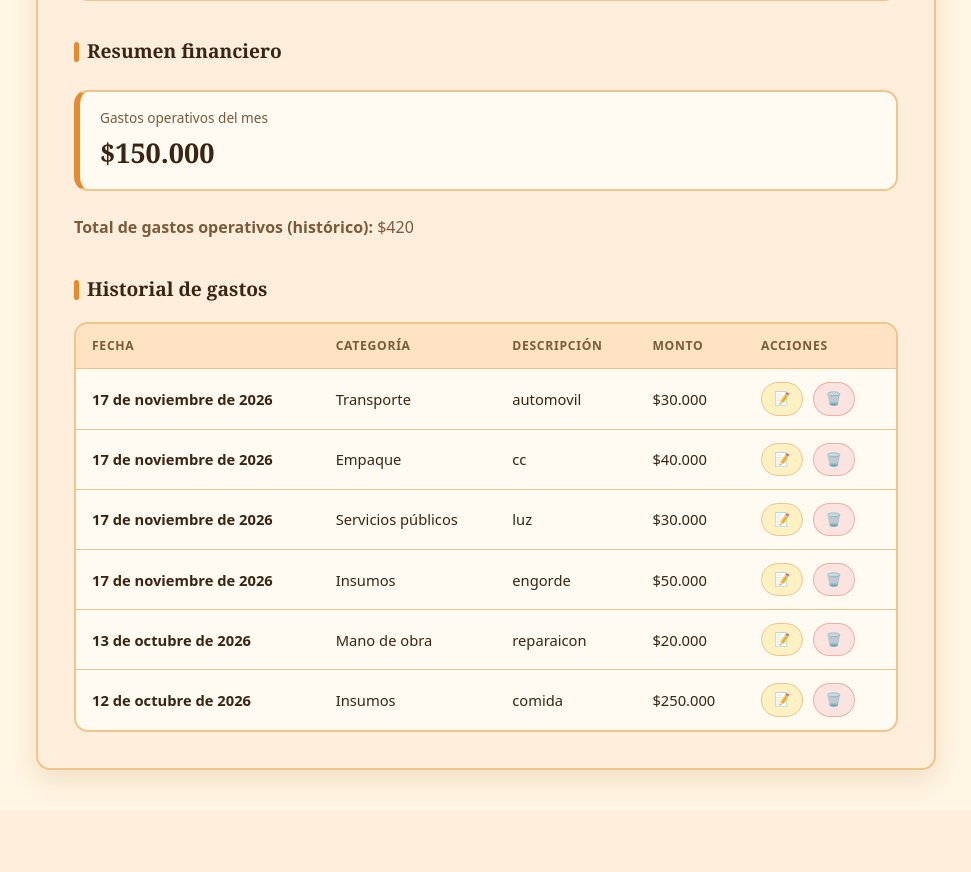
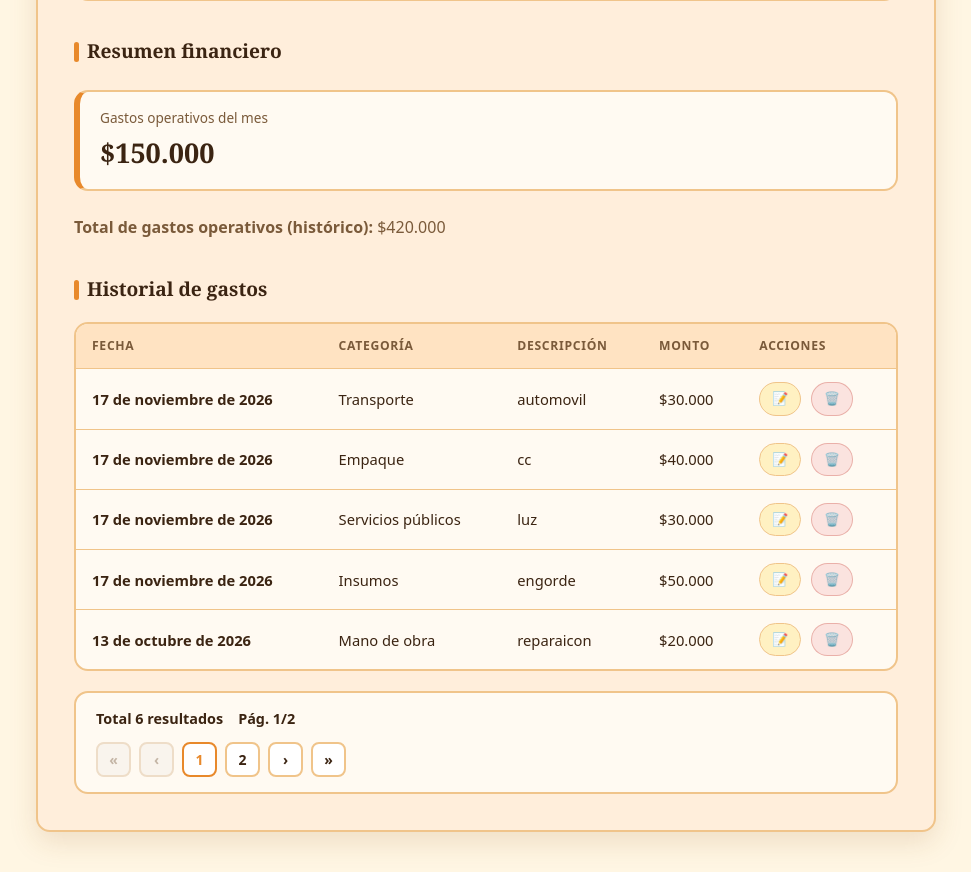
Before and after one commit to johancal30-ui/Galpon_Proyecto, a Django app: page /gastos/ in a window 1280 px wide. Shown: the part 720-1592 px from the top of the page, without its empty margins (154-1125 px from the left). Before the commit the page ends 1494 px from the top, so only its background shows below. Run offline with Django 5.2, Linux system fonts and the light colour scheme; a user stored in the database is signed in; data comes from the database, SQL or seed files in the repository; both versions use the stored data as it was after the commit.

Commit message:
paginar de gastos

```diff
--- a/Galpon_Proyecto/templates/gasto.html
+++ b/Galpon_Proyecto/templates/gasto.html
@@ -213,6 +213,60 @@
         .messages .warning { background: #FFE9B8; color: #6B4A00; border-color: var(--sol); }
         .error-campo { background: var(--cresta-claro); color: #7A1F14; padding: 10px 14px; border-radius: 10px; margin-bottom: 15px; font-size: .9rem; font-weight: 600; border-left: 5px solid var(--cresta); }
 
+        /* ---------- Estilos del Paginador (Idéntico a Alimentos) ---------- */
+        .pagination-container {
+            background-color: #FFFAF2;
+            border: 2px solid var(--borde);
+            border-radius: var(--radio);
+            padding: 15px 20px;
+            margin-top: 20px;
+            display: flex;
+            flex-direction: column;
+            gap: 12px;
+        }
+        .pagination-info {
+            color: var(--tinta);
+            font-size: 0.9rem;
+            font-weight: 600;
+            display: flex;
+            gap: 15px;
+        }
+        .pagination-controls {
+            display: flex;
+            gap: 8px;
+        }
+        .page-btn {
+            display: inline-flex;
+            justify-content: center;
+            align-items: center;
+            min-width: 35px;
+            height: 35px;
+            padding: 0 10px;
+            border-radius: 8px;
+            border: 2px solid var(--borde);
+            background-color: #ffffff;
+            color: var(--tinta);
+            text-decoration: none;
+            font-weight: 600;
+            font-size: 14px;
+            transition: all 0.2s ease;
+        }
+        .page-btn:hover:not(.disabled):not(.active) {
+            background-color: var(--fondo);
+            border-color: var(--naranja);
+        }
+        .page-btn.active {
+            border-color: var(--naranja-fuerte);
+            color: var(--naranja-fuerte);
+            background-color: #ffffff;
+            font-weight: bold;
+        }
+        .page-btn.disabled {
+            background-color: #f9f4ed;
+            color: #c4b5a5;
+            border-color: #eeddc8;
+            cursor: not-allowed;
+        }
     </style>
 </head>
 <body>
@@ -258,12 +312,13 @@
         <div class="kpis">
             <div class="kpi">
                 <p>Gastos operativos del mes</p>
+                <!-- Arreglado el formato para que no se dañen los costos -->
                 <p class="valor">${{ gastos_mes }}</p>
             </div>
         </div>
 
         <p>
-            <strong>Total de gastos operativos (histórico):</strong> ${{ gastos_totales|floatformat:"0g" }}
+            <strong>Total de gastos operativos (histórico):</strong> ${{ gastos_totales }}
         </p>
 
         <h3>Historial de gastos</h3>
@@ -284,6 +339,7 @@
                         <td>{{ gasto.fecha }}</td>
                         <td>{{ gasto.get_categoria_display }}</td>
                         <td>{{ gasto.descripcion }}</td>
+                        <!-- Formateo arreglado con floatformat o la variable que ya traigas -->
                         <td>${{ gasto.monto_form }}</td>
                         <td>
                             <a class="accion editar" href="{% url 'editar_gasto' gasto.id %}" title="Editar">📝</a>
@@ -296,6 +352,40 @@
                 </tbody>
             </table>
         </div>
+
+               <!-- PAGINADOR -->
+        <div class="pagination-container">
+            <div class="pagination-info">
+                <span>Total {{ gastos.paginator.count }} resultados</span>
+                <span>Pág. {{ gastos.number }}/{{ gastos.paginator.num_pages }}</span>
+            </div>
+
+            <div class="pagination-controls">
+                {% if gastos.has_previous %}
+                    <a href="?page=1" class="page-btn">«</a>
+                    <a href="?page={{ gastos.previous_page_number }}" class="page-btn">‹</a>
+                {% else %}
+                    <span class="page-btn disabled">«</span>
+                    <span class="page-btn disabled">‹</span>
+                {% endif %}
+
+                {% for num in gastos.paginator.page_range %}
+                    {% if gastos.number == num %}
+                        <span class="page-btn active">{{ num }}</span>
+                    {% elif num > gastos.number|add:'-3' and num < gastos.number|add:'3' %}
+                        <a href="?page={{ num }}" class="page-btn">{{ num }}</a>
+                    {% endif %}
+                {% endfor %}
+
+                {% if gastos.has_next %}
+                    <a href="?page={{ gastos.next_page_number }}" class="page-btn">›</a>
+                    <a href="?page={{ gastos.paginator.num_pages }}" class="page-btn">»</a>
+                {% else %}
+                    <span class="page-btn disabled">›</span>
+                    <span class="page-btn disabled">»</span>
+                {% endif %}
+            </div>
+        </div>
     </div>
 </body>
 </html>
--- a/Galpon_Proyecto/views.py
+++ b/Galpon_Proyecto/views.py
@@ -829,6 +829,15 @@ def agregar_bultos(request):
 
 
 # GASTOS OPERATIVOS ANDRES
+
+def formato_numero(valor):
+    if valor is None:
+        return "0"
+    try:
+        return "{:,.0f}".format(float(valor)).replace(",", ".")
+    except (ValueError, TypeError):
+        return "0"
+
 @login_required
 def registrar_gasto(request):
     form = GastoOperativoForm()
@@ -843,15 +852,15 @@ def registrar_gasto(request):
 
         if not categoria:
             error_manual = "Debes seleccionar una categoría."
-
         elif not descripcion:
             error_manual = "La descripción es obligatoria."
-
         elif not monto:
             error_manual = "El monto es obligatorio."
         else:
             try:
-                monto_float = float(monto)
+                # AQUI ESTA LA MAGIA: Limpiamos los puntos de miles antes de convertir a número
+                monto_limpio = str(monto).replace('.', '').replace(',', '.')
+                monto_float = float(monto_limpio)
                 if monto_float <= 0:
                     error_manual = "El monto debe ser mayor a cero."
             except (ValueError, TypeError):
@@ -865,7 +874,8 @@ def registrar_gasto(request):
                 registrado_por=request.user,
             )
             gasto.save()
-            messages.success(request, f'Gasto registrado. Monto: ${gasto.monto}')
+            monto_bonito = formato_numero(gasto.monto)
+            messages.success(request, f'Gasto registrado. Monto: ${monto_bonito}')
             return redirect('registrar_gasto')
 
     hoy = date.today()
@@ -894,26 +904,29 @@ def registrar_gasto(request):
     else:
         costo_por_cubeta = 0
 
-    gastos = GastoOperativo.objects.all()
-
-    gastos_mes = f"{int(gastos_mes):,}".replace(",", ".")
-    gastos_totales = f"{int(gastos_totales):,}".replace(",", ".")
+    # --- PAGINACIÓN ---
+    gastos_list = GastoOperativo.objects.all().order_by('-fecha')
+    paginator = Paginator(gastos_list, 5)
+    page_number = request.GET.get('page')
+    gastos = paginator.get_page(page_number)
 
     for gasto in gastos:
-        gasto.monto_form = f"{int(gasto.monto):,}".replace(",", ".")
+        gasto.monto_form = formato_numero(gasto.monto)
+
+    gastos_mes_form = formato_numero(gastos_mes)
+    gastos_totales_form = formato_numero(gastos_totales)
 
     return render(request, 'gasto.html', {
         'form': form,
         'gastos': gastos,
         'error_manual': error_manual,
-        'gastos_mes': gastos_mes,
-        'gastos_totales': gastos_totales,
+        'gastos_mes': gastos_mes_form,
+        'gastos_totales': gastos_totales_form,
         'costo_alimento_mes': costo_alimento_mes,
         'cubetas_producidas': cubetas_producidas,
         'costo_total_mes': costo_total_mes,
         'costo_por_cubeta': costo_por_cubeta,
     })
-
 
 @login_required
 def editar_gasto(request, pk):
```
Also changed, not shown: db.sqlite3.
